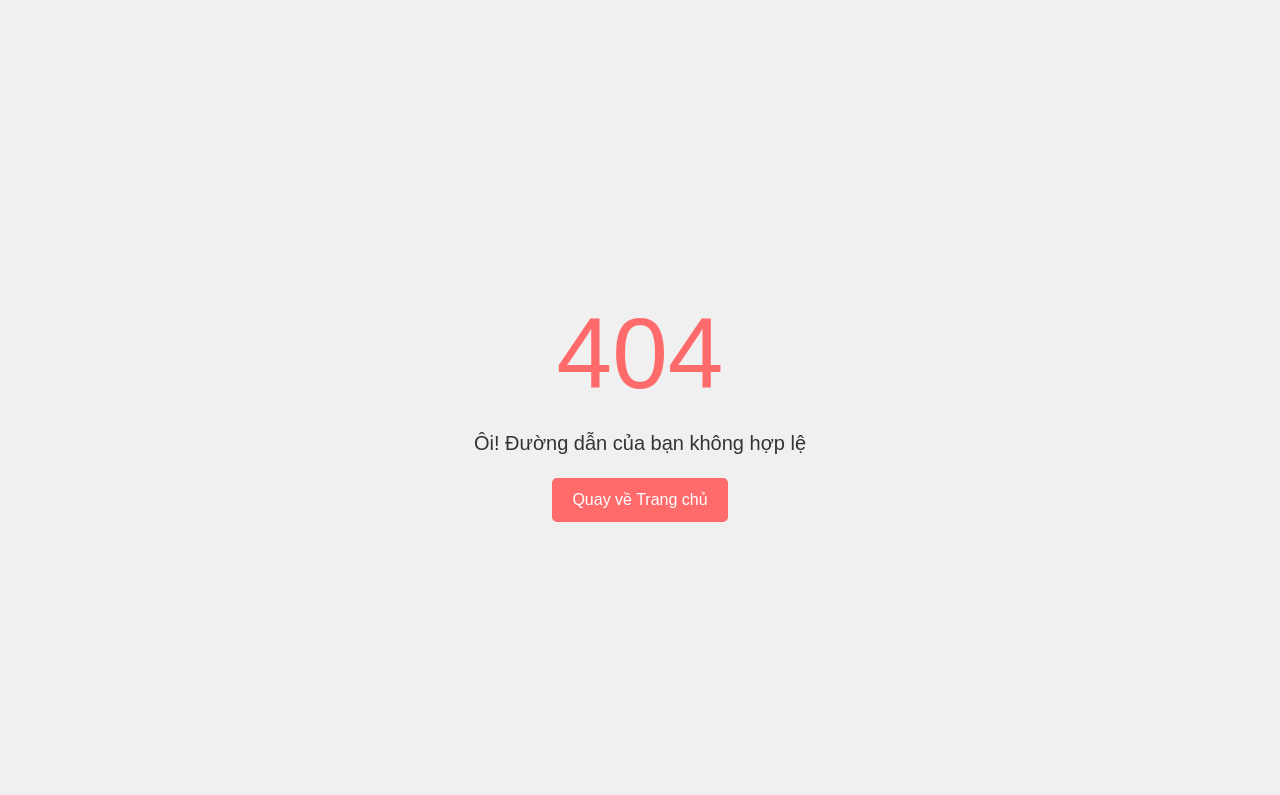
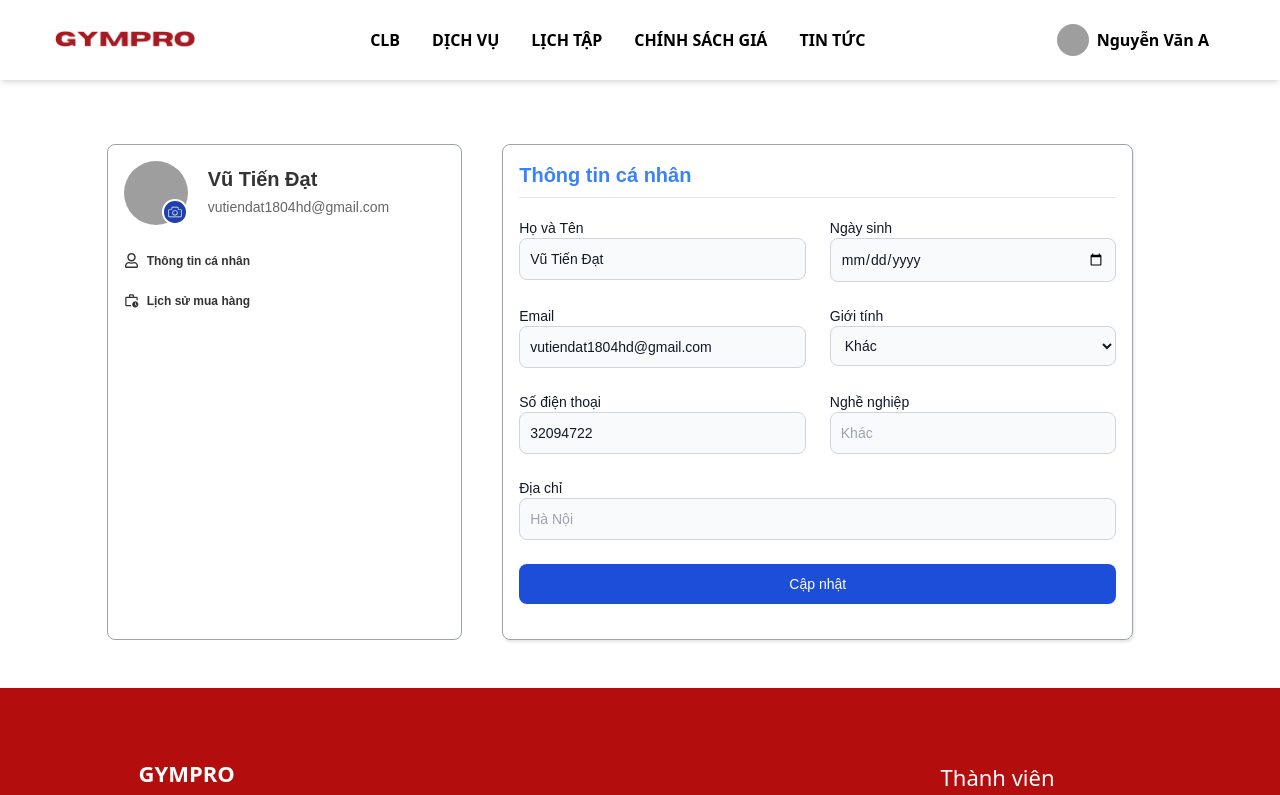
Before and after one commit to Hieudo213/Gym-FE, a React (Create React App) app: page /my-account in a window 1280 px wide. Before the commit this address had no page. Shown: the top 795 px of the page. Built offline with nearby package versions, Linux system fonts and the light colour scheme; grey boxes are pictures that could not be loaded.

Commit message:
update my_account

```diff
--- /dev/null
+++ b/src/pages/My_account.jsx
@@ -0,0 +1,94 @@
+import React from "react";
+import { CiCamera } from "react-icons/ci";
+import { FaRegUser } from "react-icons/fa";
+import { MdOutlineWorkHistory } from "react-icons/md";
+
+
+const My_account = () => {
+    return (
+        <div className="mt-[5rem] w-full pt-[1rem]">
+            <div className="w-5/6 mx-auto  my-[3rem]   h-[31rem] flex">
+                <div className=" w-1/3 h-full  border border-gray-400 p-4  rounded-[0.5rem]">
+                    <div className="row  h-[4rem] mb-[1rem]">
+                        <div className=" aspect-square h-full relative">
+                            <img src="https://elearning.iigvietnam.com/images/default-avatar.jpg" className="w-full h-full rounded-[50%]" alt="" />
+                            <div className="absolute bottom-0 right-0 w-[1.6rem] h-[1.6rem] bg-blue-800  rounded-[50%] border-2 border-white text-white flex flex justify-center items-center">
+                                <CiCamera />
+                            </div>
+                        </div>
+                        <div className=" h-full px-5 py-1">
+                            <h2 className="font-bold  text-xl mb-1">Vũ Tiến Đạt</h2>
+                            <h6 className="text-[#666666] text-sm">vutiendat1804hd@gmail.com</h6>
+                        </div>
+                    </div>
+
+                    <div className="row py-3  text-xs ">
+                        <FaRegUser className="mr-2  " size={15} />
+                        <span className="font-bold " >Thông tin cá nhân</span>
+                    </div>
+                    <div className="row py-3 text-xs ">
+
+                        <MdOutlineWorkHistory className="mr-2  " size={15} />
+                        <span className="font-bold " >Lịch sử mua hàng</span>
+                    </div>
+
+                </div>
+                <div className=" w-2/3 h-full  px-10">
+                    <form action="" method="post" className="w-full h-full border border-gray-400 p-4  rounded-[0.5rem] fix10">
+                        <h1 className="text-xl mb-2 font-bold text-blue-500">Thông tin cá nhân</h1>
+                        <hr />
+
+
+
+
+
+
+                        <div class="grid gap-6 mb-6 md:grid-cols-2 mt-5">
+                            <div>
+                                <label for="first_name" class="block  text-sm font-medium text-gray-900 dark:text-white">Họ và Tên</label>
+                                <input type="text" id="first_name" class="bg-gray-50 border border-gray-300 text-gray-900 text-sm rounded-lg focus:ring-blue-500 focus:border-blue-500 block w-full p-2.5 dark:bg-gray-700 dark:border-gray-600 dark:placeholder-gray-400 dark:text-white dark:focus:ring-blue-500 dark:focus:border-blue-500" value="Vũ Tiến Đạt" />
+                            </div>
+                            <div>
+                                <label for="last_name" class="block  text-sm font-medium text-gray-900 dark:text-white">Ngày sinh</label>
+                                <input type="date" id="last_name" class="bg-gray-50 border border-gray-300 text-gray-900 text-sm rounded-lg focus:ring-blue-500 focus:border-blue-500 block w-full p-2.5 dark:bg-gray-700 dark:border-gray-600 dark:placeholder-gray-400 dark:text-white dark:focus:ring-blue-500 dark:focus:border-blue-500" />
+                            </div>
+                            <div>
+                                <label for="company" class="block  text-sm font-medium text-gray-900 dark:text-white">Email</label>
+                                <input type="email" id="company" class="bg-gray-50 border border-gray-300 text-gray-900 text-sm rounded-lg focus:ring-blue-500 focus:border-blue-500 block w-full p-2.5 dark:bg-gray-700 dark:border-gray-600 dark:placeholder-gray-400 dark:text-white dark:focus:ring-blue-500 dark:focus:border-blue-500" value="vutiendat1804hd@gmail.com" />
+                            </div>
+                            <div>
+                                <label for="countries" class="block text-sm font-medium text-gray-900 dark:text-white">Giới tính</label>
+                                <select id="countries" class="bg-gray-50 border border-gray-300 text-gray-900 text-sm rounded-lg focus:ring-blue-500 focus:border-blue-500 block w-full p-2.5 dark:bg-gray-700 dark:border-gray-600 dark:placeholder-gray-400 dark:text-white dark:focus:ring-blue-500 dark:focus:border-blue-500">
+
+                                    <option>Khác</option>
+                                    <option>Nam</option>
+                                    <option>Nữ</option>
+
+                                </select>
+                            </div>
+                            <div>
+                                <label for="website" class="block text-sm font-medium text-gray-900 dark:text-white">Số điện thoại</label>
+                                <input type="text" id="website" class="bg-gray-50 border border-gray-300 text-gray-900 text-sm rounded-lg focus:ring-blue-500 focus:border-blue-500 block w-full p-2.5 dark:bg-gray-700 dark:border-gray-600 dark:placeholder-gray-400 dark:text-white dark:focus:ring-blue-500 dark:focus:border-blue-500" value="32094722" />
+                            </div>
+                            <div>
+                                <label for="visitors" class="block  text-sm font-medium text-gray-900 dark:text-white">Nghề nghiệp</label>
+                                <input type="text" id="visitors" class="bg-gray-50 border border-gray-300 text-gray-900 text-sm rounded-lg focus:ring-blue-500 focus:border-blue-500 block w-full p-2.5 dark:bg-gray-700 dark:border-gray-600 dark:placeholder-gray-400 dark:text-white dark:focus:ring-blue-500 dark:focus:border-blue-500" placeholder="Khác" />
+                            </div>
+                        </div>
+                        <div class="mb-6">
+                            <label for="email" class="block  text-sm font-medium text-gray-900 dark:text-white">Địa chỉ</label>
+                            <input type="text" id="email" class="bg-gray-50 border border-gray-300 text-gray-900 text-sm rounded-lg focus:ring-blue-500 focus:border-blue-500 block w-full p-2.5 dark:bg-gray-700 dark:border-gray-600 dark:placeholder-gray-400 dark:text-white dark:focus:ring-blue-500 dark:focus:border-blue-500" placeholder="Hà Nội" />
+                        </div>
+
+                        <button type="submit" class="text-white w-full h-10 bg-blue-700 hover:bg-blue-800 focus:ring-4 focus:outline-none focus:ring-blue-300 font-medium rounded-lg text-sm">Cập nhật</button>
+
+
+
+                    </form>
+                </div>
+            </div>
+        </div>
+    );
+};
+
+export default My_account;
--- a/src/pages/Schedule.jsx
+++ b/src/pages/Schedule.jsx
@@ -1,7 +1,16 @@
 import React from "react";
 
 const Schedule = () => {
-  return <div>Schedule</div>;
+  return (
+    <div className="mt-[5rem] w-full ">
+      <div className="w-4/5 mx-auto grid grid-cols-2 gap-1 mt-10">
+        <div className="group">attt</div>
+        <div className="group">átdd</div>
+        <div className="group">dsadk</div>
+        <div className="group">sdaskdask</div>
+      </div>
+    </div>
+  )
 };
 
 export default Schedule;
--- a/src/routes/routes.js
+++ b/src/routes/routes.js
@@ -13,6 +13,7 @@ import Register from "../layouts/Register";
 import ErrorPage from "../errors/ErrorPage";
 import Permissions from "../errors/Permission";
 import ComingSoon from "../pages/ComingSoon";
+import My_account from "../pages/My_account";
 
 export const router = createBrowserRouter([
   {
@@ -56,6 +57,10 @@ export const router = createBrowserRouter([
         path: "/chung-toi-dang-hoan-thien",
         element: <ComingSoon />,
       },
+      {
+        path: "/my-account",
+        element: <My_account />,
+      },
     ],
   },
   {
--- a/src/styles/Services.css
+++ b/src/styles/Services.css
@@ -102,8 +102,13 @@
 
 .fix9 {
     height: 13rem;
+
 }
 
 .fix8 {
     background-image: url("https://citigym.com.vn/themes/citigym/images/clubs/11.jpg");
 }
+
+.fix10 {
+    box-shadow: 1px 2px 3px rgb(226, 226, 226);
+}
```
